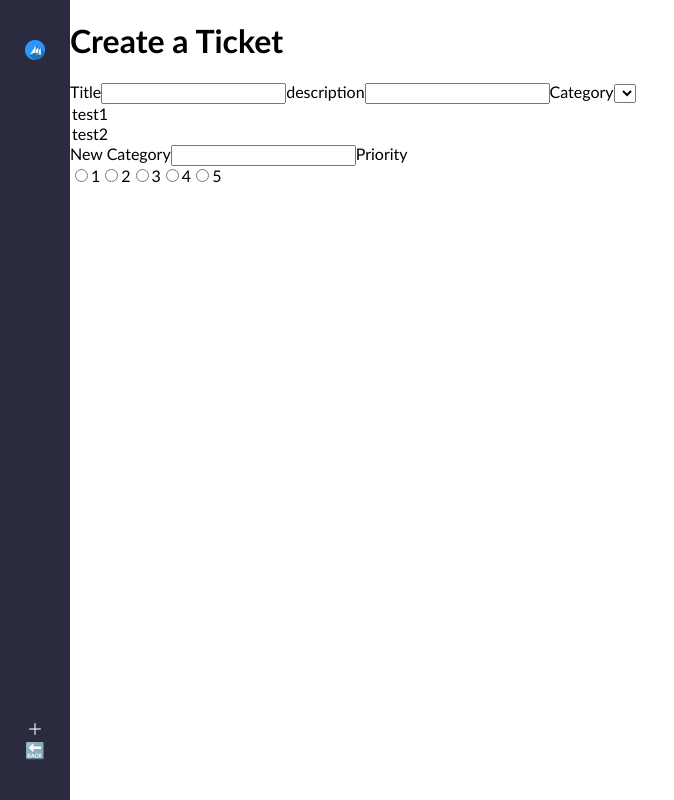
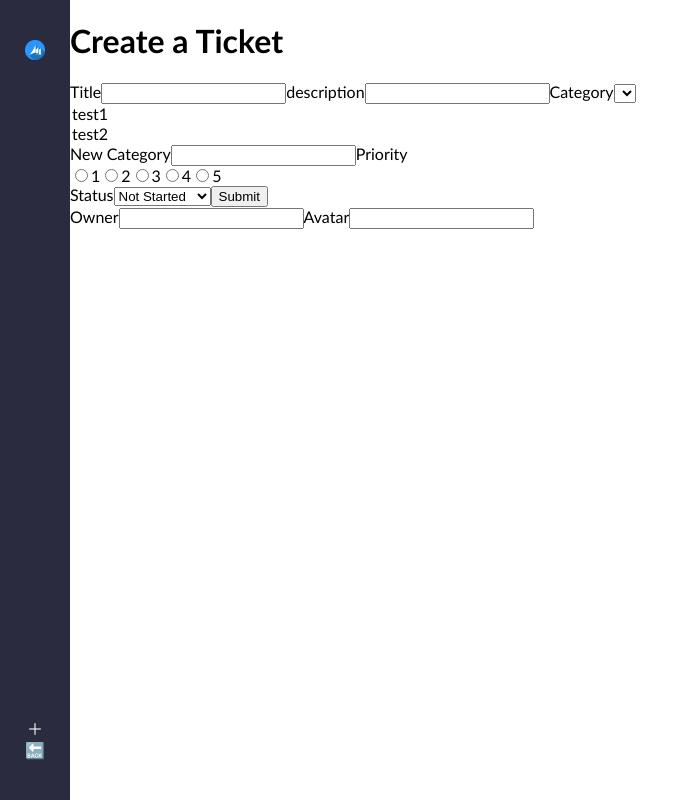
Before and after one commit to arjunivor/crm_app, a React (Create React App) app: page /ticket in a window 1280 px wide. Shown: the whole page, without its empty margins (0-674 px from the left). Built offline with nearby package versions, Linux system fonts and the light colour scheme.

Commit message:
added ability to make tickets (still WIP)

```diff
--- a/src/pages/TicketPage.js
+++ b/src/pages/TicketPage.js
@@ -120,6 +120,72 @@
               />
               <label htmlFor="priority-5">5</label>
             </div>
+            {editMode && (
+              <>
+                <input
+                  type="range"
+                  id="progress"
+                  name="progress"
+                  value={formData.progress}
+                  min="0"
+                  max="100"
+                  onChange={handleChange}
+                />
+                <label htmlFor="progress">Progress</label>
+              </>
+            )}
+
+            <label>Status</label>
+            <select
+              name="status"
+              value={formData.status}
+              onChange={handleChange}
+            >
+              <option selected={formData.status === "done"} value="done">
+                Done
+              </option>
+              <option
+                selected={formData.status === "working on it"}
+                value="working on it"
+              >
+                working on it
+              </option>
+              <option selected={formData.status === "stuck"} value="stuck">
+                Stuck
+              </option>
+              <option
+                selected={formData.status === "not started"}
+                value="not started"
+              >
+                Not Started
+              </option>
+            </select>
+            <input type="submit" />
+          </section>
+          <section>
+            <label htmlFor="owner">Owner</label>
+            <input
+              id="owner"
+              name="owner"
+              type="text"
+              onChange={handleChange}
+              required={true}
+              value={formData.owner}
+            />
+            <label htmlFor="avatar">Avatar</label>
+            <input
+              id="avatar"
+              name="avatar"
+              type="url"
+              onChange={handleChange}
+              required={true}
+              value={formData.avatar}
+            />
+            <div className="img-preview">
+              {formData.avatar && (
+                <img src={formData.avatar} alt="image preview" />
+              )}
+            </div>
           </section>
         </form>
       </div>
```
